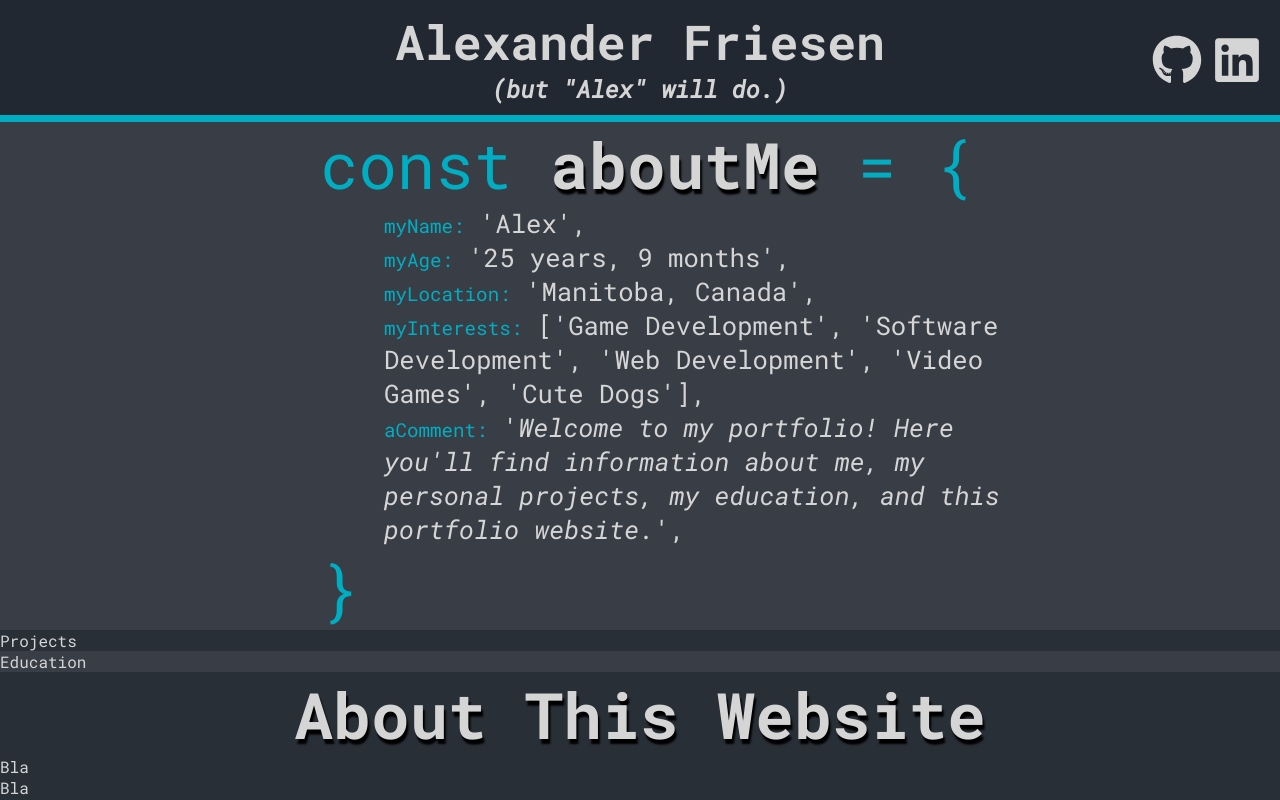
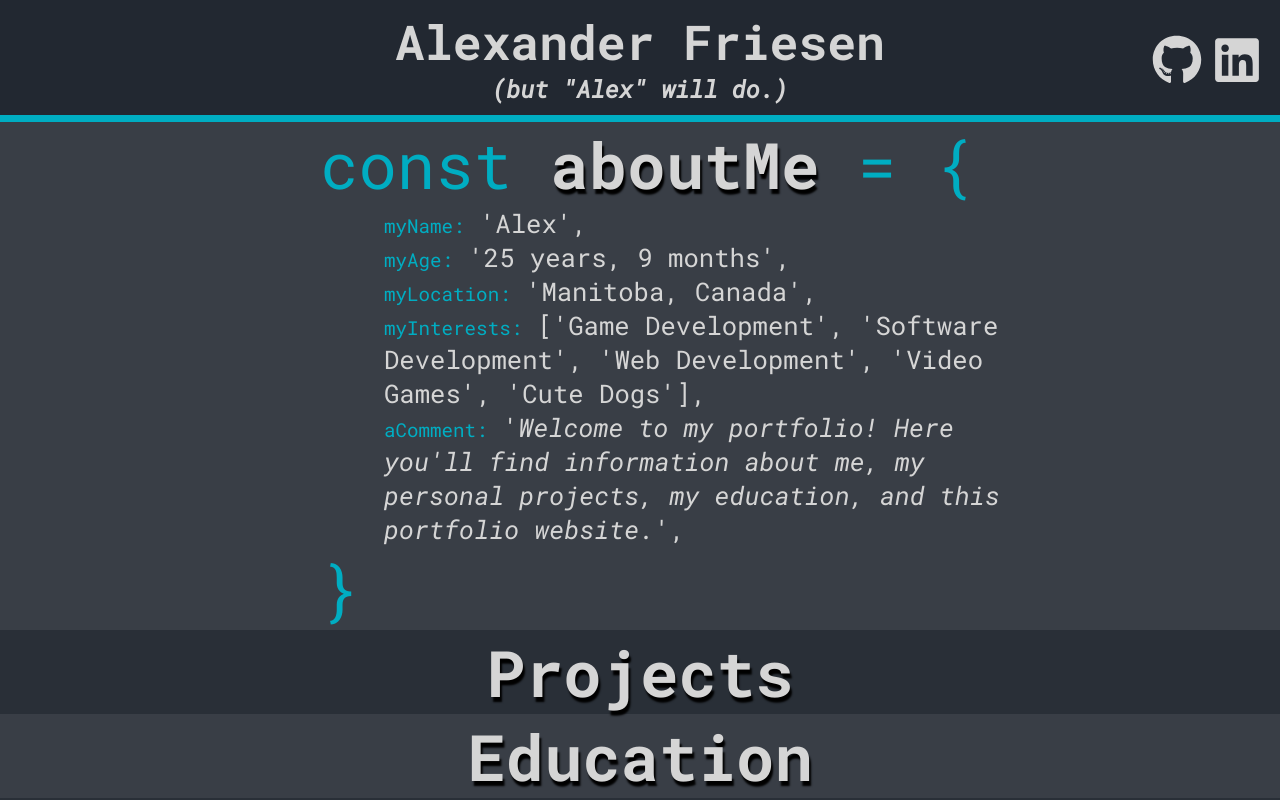
Before and after one commit to TritoLL/react-portfolio, a React (Create React App) app: page / in a window 1280 px wide. Shown: the top 800 px of the page. Built offline with nearby package versions, Linux system fonts and the light colour scheme.

Commit message:
placeholders for Education and Projects

```diff
--- a/src/components/Education.js
+++ b/src/components/Education.js
@@ -1,7 +1,15 @@
 import React from "react";
+import styled from "styled-components";
+import { AnchorTitle } from "../styles/CustomStyles";
 
 const Education = () => {
-    return <section>Education</section>;
+    return (
+        <section>
+            <h1>
+                <AnchorTitle href="#education">Education</AnchorTitle>
+            </h1>
+        </section>
+    );
 };
 
 export default Education;
--- a/src/components/Projects.js
+++ b/src/components/Projects.js
@@ -1,7 +1,15 @@
 import React from "react";
+import styled from "styled-components";
+import { AnchorTitle } from "../styles/CustomStyles";
 
 const Projects = () => {
-    return <section>Projects</section>;
+    return (
+        <section>
+            <h1>
+                <AnchorTitle href="#projects">Projects</AnchorTitle>
+            </h1>
+        </section>
+    );
 };
 
 export default Projects;
```
